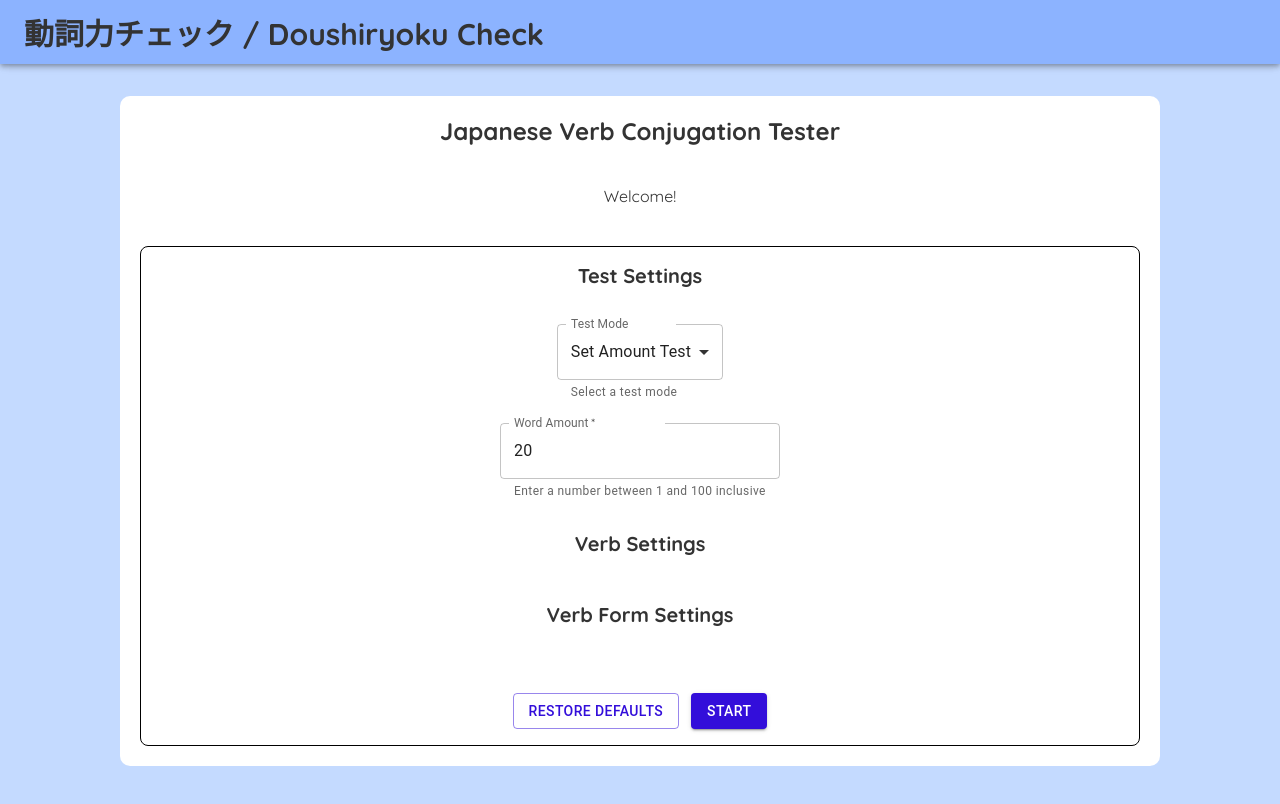
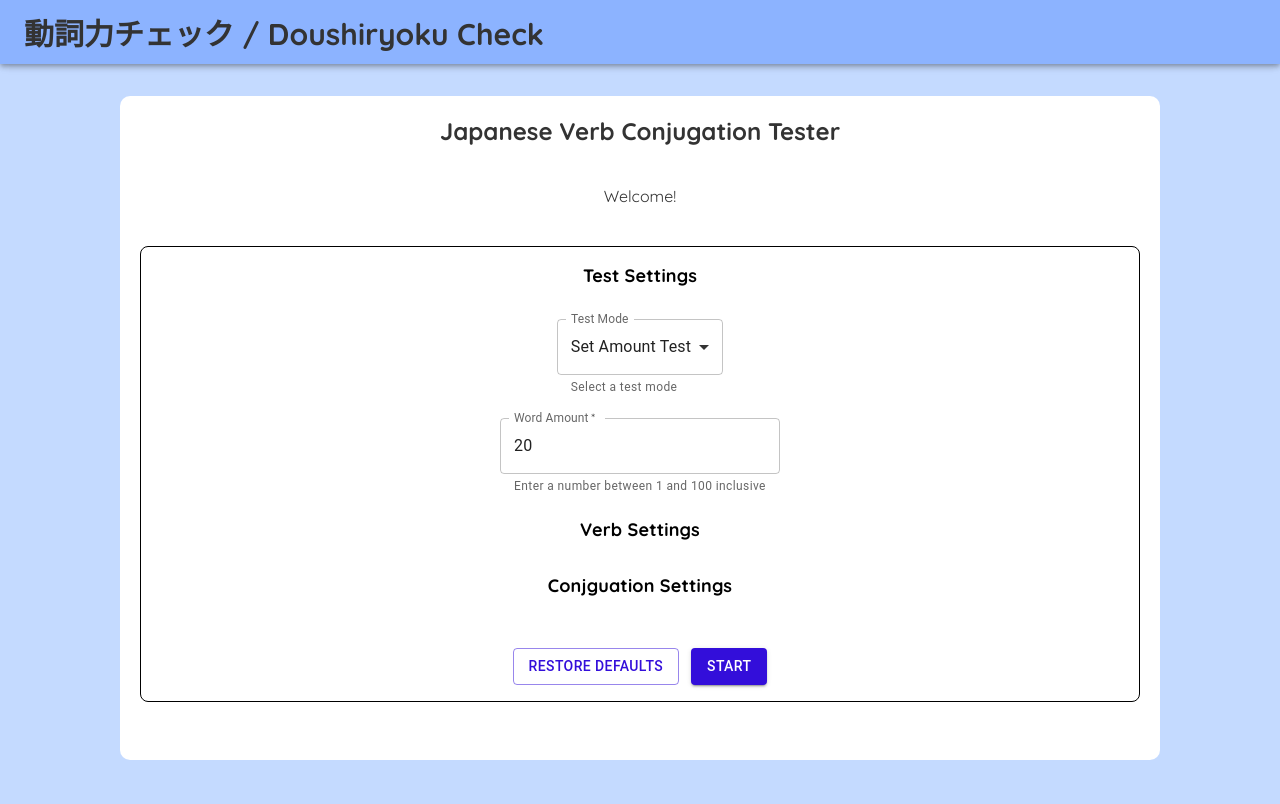
Before and after one commit to dan-turner-djt/Doushiryokucheck, a React (Create React App) app: page / in a window 1280 px wide. Built offline with nearby package versions, Linux system fonts and the light colour scheme.

Commit message:
use MUI for fieldset and legend

```diff
--- a/src/Components/SettingsForm/SettingsForm.tsx
+++ b/src/Components/SettingsForm/SettingsForm.tsx
@@ -1,7 +1,7 @@
 import { ElementRef, FormEvent, RefObject, useRef, useState } from "react";
 import { DefaultSettings, SettingsObject, TestType, getTestTypeDefaultSettings, getTestTypeName, DefaultAmountSettings, DefaultTimedSettings } from "../../SettingsDef";
 import Field, { FieldRef, FieldType, StaticFieldData } from "../Field/Field";
-import { Box, Button, FormControl, MenuItem, TextField } from "@mui/material";
+import { Box, Button, FormControl, FormGroup, FormLabel, MenuItem, TextField } from "@mui/material";
 
 export type SettingsFormProps = {
   initialSettings: SettingsObject;
@@ -98,9 +98,9 @@ const SettingsForm = (props: SettingsFormProps) => {
 	return (
 		<Box sx={{ p: 2, border: "1px solid black", borderRadius: 2 }}>
 			<form className="form settings-form" onSubmit={ handleSubmit }>
-				<FormControl>
-					<fieldset>
-						<legend>Test Settings</legend>
+				<div>
+					<FormControl component="fieldset" variant="standard">
+						<FormLabel component="legend" className="form-title">Test Settings</FormLabel>
 						<div className="field">
 							<TextField select
 								label="Test Mode"
@@ -133,18 +133,22 @@ const SettingsForm = (props: SettingsFormProps) => {
 									valueSetter={ setNewTime }/>
 							</div>}
 						</div>
-					</fieldset>
-					<fieldset>
-						<legend>Verb Settings</legend>
-					</fieldset>
-					<fieldset>
-						<legend>Verb Form Settings</legend>
-					</fieldset>
-					<div className="form-button-row">
-						<Button variant="outlined" color="darkBlue" type="button" className="button-primary" onClick={ handleRestoreDefaults }>Restore Defaults</Button>
-						<Button variant="contained" color="darkBlue" type="submit" className="button-primary">Start</Button>
-					</div>
-				</FormControl>
+					</FormControl>
+				</div>
+				<div>
+					<FormControl component="fieldset" variant="standard">
+						<FormLabel component="legend" className="form-title">Verb Settings</FormLabel>
+					</FormControl>
+				</div>
+				<div>
+					<FormControl component="fieldset" variant="standard">
+						<FormLabel component="legend" className="form-title">Conjguation Settings</FormLabel>
+					</FormControl>
+				</div>
+				<div className="form-button-row">
+					<Button variant="outlined" color="darkBlue" type="button" className="button-primary" onClick={ handleRestoreDefaults }>Restore Defaults</Button>
+					<Button variant="contained" color="darkBlue" type="submit" className="button-primary">Start</Button>
+				</div>
 			</form>
 		</Box>
 	);
--- a/src/Components/TestForm/TestForm.tsx
+++ b/src/Components/TestForm/TestForm.tsx
@@ -1,7 +1,7 @@
 import { ChangeEvent, ElementRef, FormEvent, useRef, useState } from "react";
 import { AmountSettingsObject, SettingsObject, TestType, TimedSettingsObject, getTestTypeName } from "../../SettingsDef";
 import Timer from "../Timer/Timer";
-import { Box, Button, FormControl } from "@mui/material";
+import { Box, Button, FormControl, FormLabel } from "@mui/material";
 import Field, { FieldType } from "../Field/Field";
 
 export type TestFormProps = {
@@ -107,9 +107,8 @@ const TestForm = (props: TestFormProps) => {
 	return (
 		<Box sx={{ p: 2, border: "1px solid black", borderRadius: 2 }}>
 			<form className="form test-form" onSubmit={ handleSubmit }>
-				<FormControl>
-					<fieldset>
-						<legend>{ getTestTypeName(props.testSettings.testType) }</legend>
+				<FormControl component="fieldset" variant="standard">
+					<FormLabel component="legend" className="form-title">{ getTestTypeName(props.testSettings.testType) }</FormLabel>
 					{testFinished && <div>
 						<p>Total Correct: { answeredCorrectlyTotal }</p>
 						<div className="form-button-row">
@@ -146,7 +145,6 @@ const TestForm = (props: TestFormProps) => {
 							<Button variant="contained" color="darkBlue" type="submit" className="button-primary">{ showAnswerResult? "Next" : "Check"}</Button>
 						</div>
 					</div>}
-					</fieldset>
 				</FormControl>
 			</form>
 		</Box>
--- a/src/styles.scss
+++ b/src/styles.scss
@@ -33,15 +33,14 @@ body {
 .form {
   margin: 0 auto;
   text-align: center;
-}
-.form label {
-  text-align: left;
-  display: block;
-}
-.form legend {
-  font-size: 20px;
-  font-weight: bold;
-  margin-bottom: 30px;
+
+  .form-title {
+    margin-bottom: 30px;
+    font-family: "Quicksand", sans-serif;
+    font-weight: bold;
+    font-size: large;
+    color: black;
+  }
 }
 /*.form input, .form textarea, .form select {
   width: 100%;
@@ -56,10 +55,6 @@ body {
   margin-bottom: 20px;
 }
 
-fieldset {
-  border: 0;
-}
-
 .form-button-row button {
   margin-top: 20px;
   margin-left: 6px;
```
Lines whose indentation alone changed are shown as unchanged.
